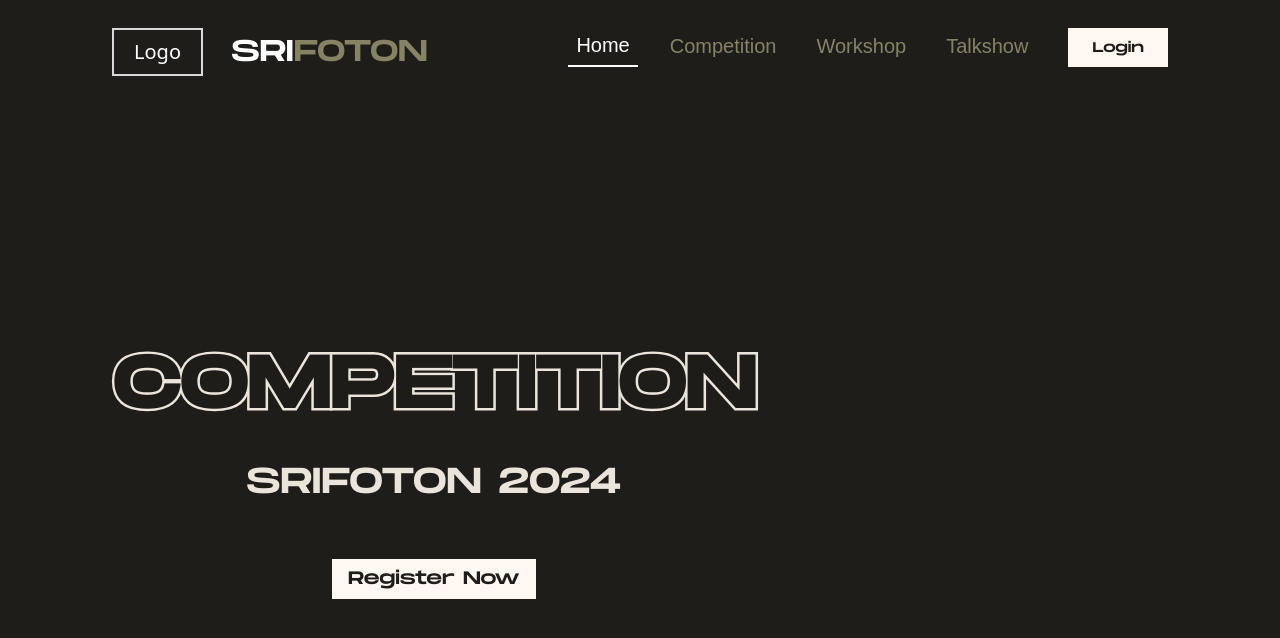
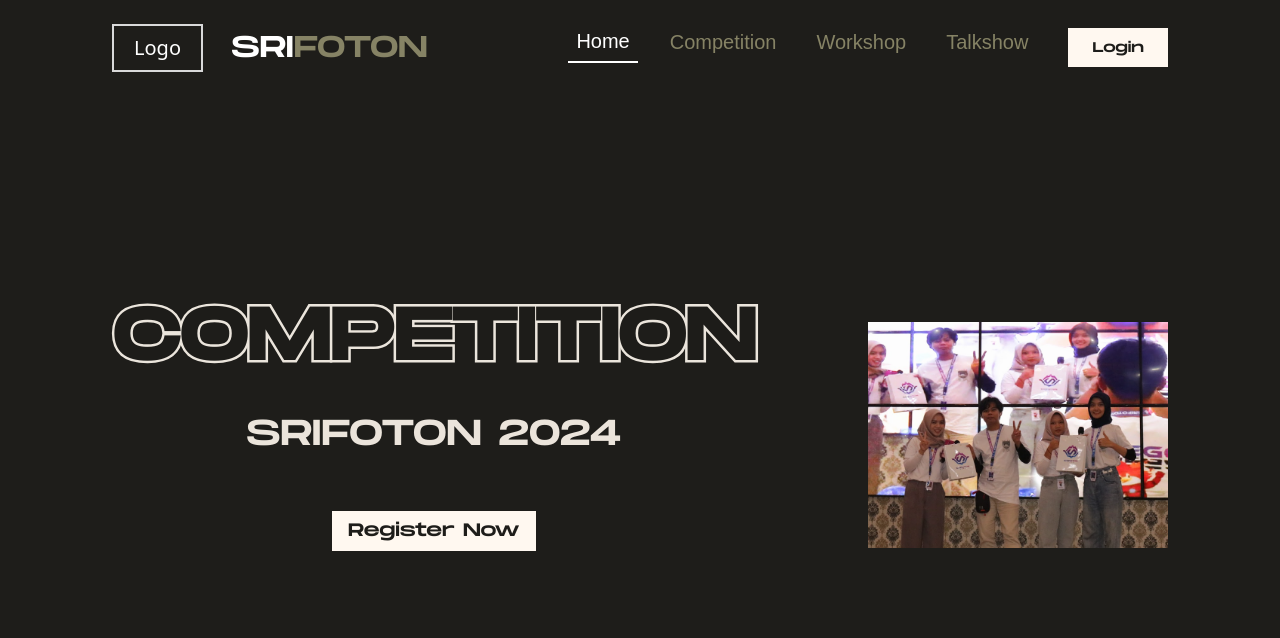
Before and after one commit to zildjianvitoo/srifoton-2024-deployed, a Next.js app: page /competition in a window 1280 px wide. Shown: the top 638 px of the page. Built offline with nearby package versions, Linux system fonts and the light colour scheme.

Commit message:
feat: image hero competition page

```diff
--- a/components/Root/Competition/Hero.tsx
+++ b/components/Root/Competition/Hero.tsx
@@ -1,4 +1,5 @@
 import { Button } from "@/components/ui/button";
+import Image from "next/image";
 import Link from "next/link";
 import React from "react";
 
@@ -7,7 +8,7 @@ type Props = {};
 export default function Hero({}: Props) {
   return (
     <section id="hero-competition">
-      <div className="flex min-h-screen flex-col items-center lg:flex-row">
+      <div className="flex min-h-[90vh] flex-col items-center gap-16 md:gap-20 lg:flex-row lg:gap-28">
         <div className="flex flex-col gap-7 text-center md:gap-10 lg:gap-14">
           <h1 className="text-stroke relative font-monument text-4xl font-normal md:text-[4.5rem]">
             <strong className="uppercase">COMPETITION</strong>
@@ -24,6 +25,15 @@ export default function Hero({}: Props) {
             </Button>
           </Link>
         </div>
+
+        <figure>
+          <Image
+            src={"/img/gallery1.png"}
+            alt="Hero Competition Image"
+            width={600}
+            height={850}
+          />
+        </figure>
       </div>
     </section>
   );
--- a/components/Root/Home/Nav.tsx
+++ b/components/Root/Home/Nav.tsx
@@ -78,7 +78,7 @@ export default function Nav() {
           <li className="">
             <Link href="/talkshow">Talkshow</Link>
           </li>
-          <li className="me-0 pb-2 pe-0 font-monument">
+          <li className="-2 me-0 pe-0 font-monument">
             <Link href="/login">
               <Button size={"sm"} variant={"srifoton"}>
                 Login
```
Also changed, not shown: public/img/gallery1.png (renamed from public/img/gallery-1.png).
